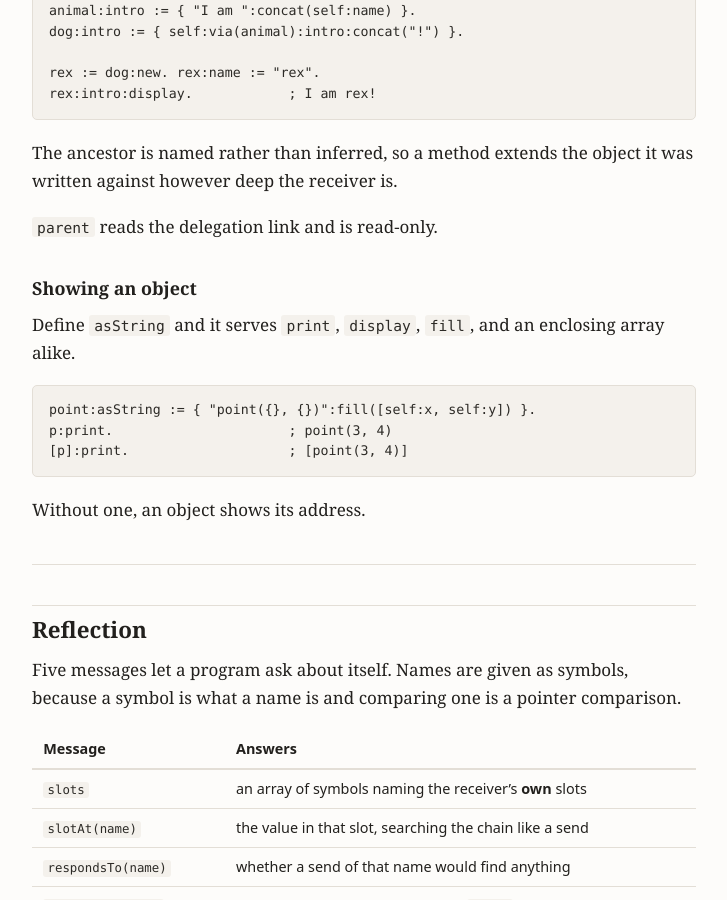
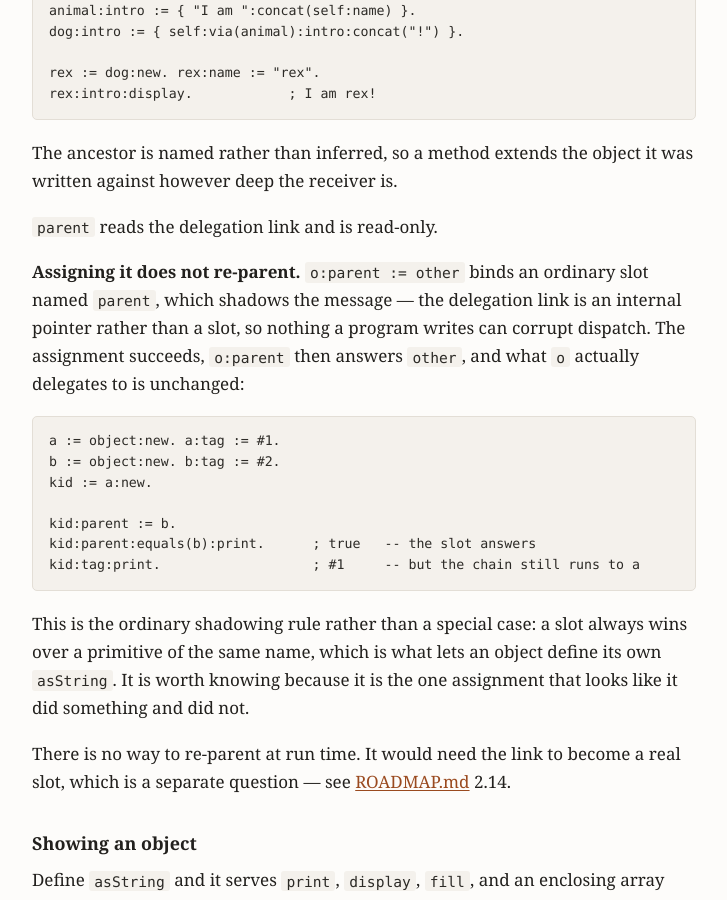
Before and after one commit to hansolovkarlsson/Solveig, a Jekyll site: the page built from docs/REFERENCE.md, in a window 1280 px wide and 900 px high, scrolled down 10802 px. Shown: the whole window, without its empty margins (276-1003 px from the left). Built offline with Jekyll 4.4.1, drawn with Linux system fonts in a browser that asks for light colours; our own code applies the rules of GitHub Pages for plain Markdown files; some of the changed text lies outside the part shown.

Commit message:
Document that assigning parent does not re-parent
`o:parent := other` succeeds and does nothing to the delegation chain.
It binds an ordinary slot named parent, which shadows the message,
while the link itself stays an internal pointer -- which is what keeps
a program from corrupting dispatch, and is also what makes this the one
assignment that looks like it did something and did not.

It is the ordinary shadowing rule rather than a special case: a slot
always wins over a primitive of the same name, which is what lets an
object define its own asString. Refusing this one name would carve out
an exception worse than the trap.

Documented in the reference next to `parent`, in its row of the message
table, and where the guide introduces it. Two tests pin the behaviour:
that the slot answers while the chain is unchanged, and the case that
brings people here -- trying to subclass a built-in, which cannot work,
since an unboxed value's class is chosen by its type tag and there is
nowhere to record a different one.

Co-Authored-By: Claude Opus 5 <noreply@anthropic.com>

````diff
--- a/docs/REFERENCE.md
+++ b/docs/REFERENCE.md
@@ -471,6 +471,30 @@ written against however deep the receiver is.
 
 `parent` reads the delegation link and is read-only.
 
+**Assigning it does not re-parent.** `o:parent := other` binds an ordinary slot
+named `parent`, which shadows the message — the delegation link is an internal
+pointer rather than a slot, so nothing a program writes can corrupt dispatch.
+The assignment succeeds, `o:parent` then answers `other`, and what `o` actually
+delegates to is unchanged:
+
+```
+a := object:new. a:tag := #1.
+b := object:new. b:tag := #2.
+kid := a:new.
+
+kid:parent := b.
+kid:parent:equals(b):print.      ; true   -- the slot answers
+kid:tag:print.                   ; #1     -- but the chain still runs to a
+```
+
+This is the ordinary shadowing rule rather than a special case: a slot always
+wins over a primitive of the same name, which is what lets an object define its
+own `asString`. It is worth knowing because it is the one assignment that looks
+like it did something and did not.
+
+There is no way to re-parent at run time. It would need the link to become a
+real slot, which is a separate question — see [ROADMAP.md](ROADMAP.md) 2.14.
+
 ### Showing an object
 
 Define `asString` and it serves `print`, `display`, `fill`, and an enclosing
@@ -779,7 +803,7 @@ state:equals('running):ifTrue({ "go":display }).
 | --- | --- |
 | `new` | a fresh object delegating to the receiver |
 | `via(ancestor)` | a delegating view: lookup starts there, `self` stays |
-| `parent` | the prototype, or nil at the root; read-only |
+| `parent` | the prototype, or nil at the root; read-only — assigning it shadows the message rather than re-parenting |
 
 `slots` and `slotAt` are listed under [Reflection](#reflection); they are on
 every type but answer only for objects.
````
Also changed, not shown: docs/GUIDE.md (+6 -0 lines), 1 other file.
